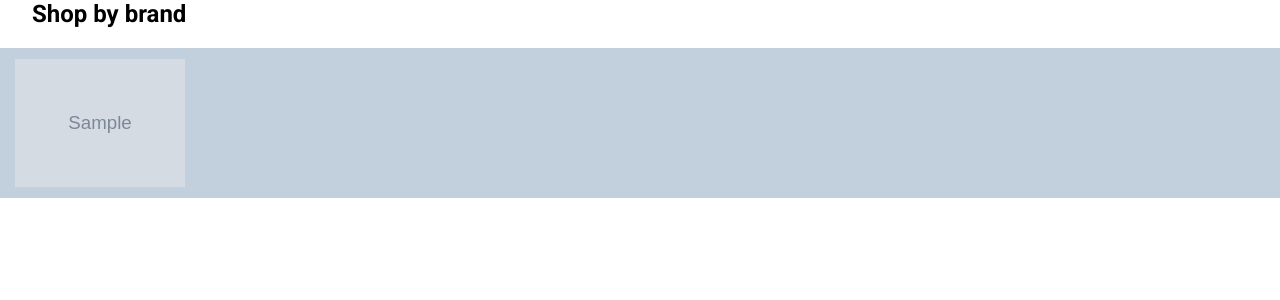
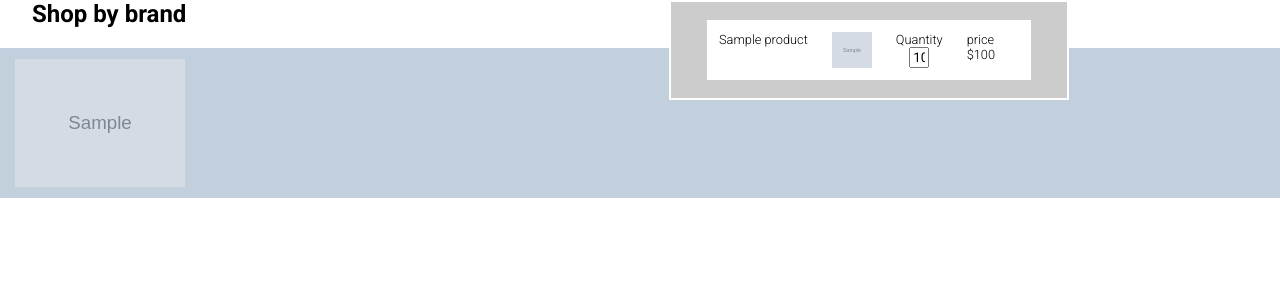
Before and after one commit to tslaytor/php_project, a PHP site: page / in a window 1280 px wide. Shown: the part 56-356 px from the top of the page. Run offline with PHP 8.4, Linux system fonts and the light colour scheme; the visitor is signed in with stand-in values (Sample User, id 1); tables that the repository leaves empty or names only in its code hold one stand-in row (values such as "Sample post"); grey boxes marked "Sample" are stand-in pictures.

Commit message:
added more fields to the basket dropdown and some styling

```diff
--- a/static/styles.css
+++ b/static/styles.css
@@ -188,9 +188,39 @@ div.sub-list.profile-dropdown {
 }
 
 div.sub-list.basket-list {
-    left: -116px;
+    display: flex;
+    flex-direction: column;
+    width: 400px;
+    left: -500px;
     top: 42px;
 }
+
+.basket-list > .hb-item{
+    display: flex;
+    margin: 12px;
+    background-color: white;
+}
+
+.basket-list {
+    font-size: 0.8rem;
+}
+
+
+.basket-list > .hb-item > * {
+    margin: 12px;
+}
+
+.hb-item_quantity-wrap{
+    display: flex;
+    flex-direction: column;
+    align-items: center;
+}
+.hb-item_quantity {
+    display: inline-block;
+    width: 20px;
+    text-align: center;
+}
+
 
 @media(min-width: 650px){
     .nav-toggle-button{
--- a/views/header.php
+++ b/views/header.php
@@ -117,9 +117,19 @@
                                             $statement->execute();
                                             $product = $statement->fetch(PDO::FETCH_ASSOC);
                                         ?>
-                                        <div><?php echo $product['title'] ;?></div>
-                                        <img src="<?php echo '../'. $product['image']?>" style="width: 40px; height: auto;">
-                                        <div><?php echo $item['quantity']; ?></div>
+                                        <div class="hb-item">
+                                            <div class="hb-item_title"><?php echo $product['title'] ;?></div>
+                                            <img class="hb-item_image" src="<?php echo '../'. $product['image']?>" style="width: 40px; height: auto;">
+                                            <div  class="hb-item_quantity-wrap">
+                                                Quantity
+                                                <input class="hb-item_quantity" value="<?php echo $item['quantity']; ?>"></input>
+                                            </div>
+                                            <div>
+                                                <div>price</div>
+                                                <div>$<?php echo $item['quantity'] * $product['price']?></div>
+                                            </div>
+                                        </div>
+
                                     <?php endforeach ?>
                                 <?php endif ?>
                             <?php endif ?>
```
